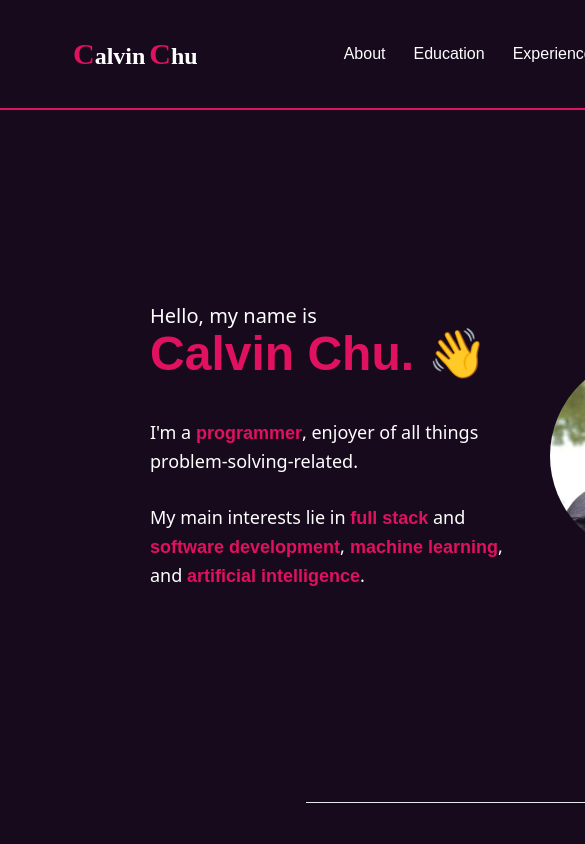
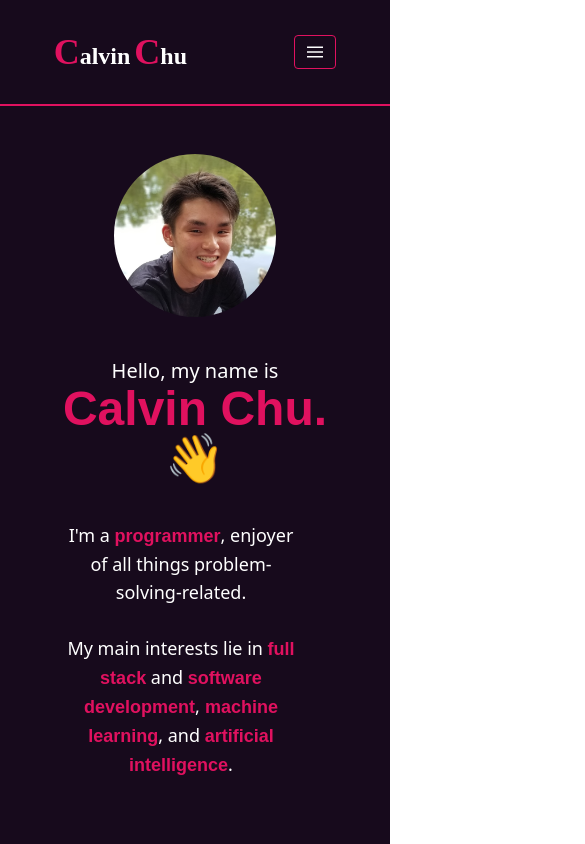
Before and after one commit to CalfinChoo/CCwebsite, a React (Create React App) app in the folder my-app/: page / in a window 390 px wide. Shown: the top 844 px of the page, 585 px wide, since content can reach past the window. Built offline with nearby package versions, Linux system fonts and the light colour scheme.

Commit message:
add media query

```diff
--- a/my-app/src/App.js
+++ b/my-app/src/App.js
@@ -10,7 +10,7 @@
 
 function App() {
   return (
-    <div className="text-white bg-c-purple min-w-[900px] font-sans">
+    <div className="text-white bg-c-purple font-sans">
       <Header />
       <About />
       <div className="flex justify-center">
--- a/my-app/src/components/About.jsx
+++ b/my-app/src/components/About.jsx
@@ -4,7 +4,7 @@
 
 function About() {
   const name1 = "Hello, my name is";
-  const name2 = "Calvin Chu. 👋";
+  const name2 = "Calvin Chu. ";
   const greeting = {
     hidden: { opacity: 1 },
     visible: {
@@ -45,10 +45,10 @@
       className="about-section flex justify-center font-arima"
       id="about"
     >
-      <div className="w-2/3 max-w-[1000px] my-48 flex justify-between">
-        <div className="w-2/3 flex flex-col justify-center">
+      <div className="lg:w-2/3 sm:w-3/4 w-5/6 max-w-[1000px] lg:my-48 sm:my-24 my-12 flex lg:justify-between lg:flex-row flex-col-reverse items-center">
+        <div className="lg:w-2/3 sm:w-3/4 w-5/6 flex flex-col justify-center lg:text-left text-center">
           <h1 className="mb-10">
-            <motion.h1
+            <motion.div
               className="load-screen--message"
               variants={greeting}
               initial="hidden"
@@ -66,7 +66,9 @@
                 );
               })}
               <br />
-              {name2.split("").map((char, index) => {
+              {name2
+                .split("")
+                .map((char, index) => {
                   return (
                     <motion.span
                       key={char + "-" + index}
@@ -76,8 +78,29 @@
                       {char}
                     </motion.span>
                   );
-              })}
-            </motion.h1>
+                })
+                .concat([
+                  <motion.div
+                    key="wave"
+                    variants={letter}
+                    transition={{ duration: 0.5 }}
+                    style={{ display: "inline-block" }}
+                  >
+                    <motion.div
+                      animate={{ rotate: [0, 20, -20, 20, -20, 0] }}
+                      transition={{
+                        duration: 2,
+                        ease: "easeInOut",
+                        loop: Infinity,
+                        repeatDelay: 1,
+                      }}
+                      className="text-5xl"
+                    >
+                      &#x1F44B;
+                    </motion.div>
+                  </motion.div>,
+                ])}
+            </motion.div>
           </h1>
           <motion.h2
             className="load-screen--message"
@@ -121,7 +144,7 @@
             </p>
           </motion.h2>
         </div>
-        <div className="w-1/3 flex items-center">
+        <div className="lg:w-1/3 sm:w-2/5 w-1/2 flex items-center pb-10 lg:pb-0">
           <div className="h-fit">
             <img src={photo} alt="me" className="object-contain rounded-full" />
           </div>
--- a/my-app/src/components/Contact.jsx
+++ b/my-app/src/components/Contact.jsx
@@ -9,7 +9,7 @@
   const [color2, setColor2] = useState("white");
   return (
     <section className="contact-section flex justify-center" id="contact">
-      <div className="experience w-2/3 min-w-[900px] mt-40 flex content-center flex-col">
+      <div className="experience w-2/3 mt-40 flex content-center flex-col">
         <div>
           <h1 className="text-3xl font-bold text-center mb-5">
             Connect With Me!
@@ -71,7 +71,7 @@
           <div className="text-center mb-10">
             <p className="text-slate-400">
               Last updated on{" "}
-              <span className="text-c-ruby">August 17, 2024</span>
+              <span className="text-c-ruby">August 21, 2024</span>
             </p>
           </div>
         </div>
--- a/my-app/src/components/Education.jsx
+++ b/my-app/src/components/Education.jsx
@@ -9,7 +9,7 @@
           Education
         </header>
         <div className="flex flex-col items-center">
-          <div className="w-3/4 border-2 border-white rounded-xl p-4 ease-out duration-300 hover:w-5/6">
+          <div className="sm:w-3/4 w-full border-2 border-white rounded-xl p-4 ease-out duration-300 sm:hover:w-5/6">
             <div className="flex justify-center">
               <FaGraduationCap size={40} />
             </div>
@@ -64,7 +64,7 @@
             <div className="w-8 h-8 border-4 border-white rounded-full"></div>
           </div>
 
-          <div className="w-3/4 border-2 border-white rounded-xl p-4 ease-out duration-300 hover:w-5/6">
+          <div className="sm:w-3/4 w-full border-2 border-white rounded-xl p-4 ease-out duration-300 sm:hover:w-5/6">
             <div className="flex justify-center">
               <FaGraduationCap size={40} />
             </div>
--- a/my-app/src/components/Header.jsx
+++ b/my-app/src/components/Header.jsx
@@ -1,28 +1,60 @@
-import React, { useState } from "react";
+import React, { useRef, useState } from "react";
 
 function Header() {
   const [logo, setLogo] = useState("transition-all duration-300 text-white");
+  const ref = useRef();
+
+  const toggleMenu = (isClosing = false) => {
+    if (ref) {
+      if (ref.current.classList.contains("hidden") && !isClosing) {
+        ref.current.classList.remove("hidden");
+      } else {
+        ref.current.classList.add("hidden");
+      }
+    }
+  };
+
   return (
-    <header className="flex justify-around py-9 sticky top-0 bg-c-purple border-b-2 border-b-c-ruby items-center z-50">
+    <header className="flex justify-around py-8 sticky top-0 bg-c-purple border-b-2 border-b-c-ruby items-center z-50">
       <a
         className="font-bold text-2xl flex items-end font-playwrite"
         href="/portfolio"
         onMouseOver={() => setLogo("transition-all duration-300 text-c-ruby")}
         onMouseOut={() => setLogo("transition-all duration-300 text-white")}
       >
-        <span className="text-3xl text-c-ruby">C</span>
+        <span className="text-4xl text-c-ruby">C</span>
         <span className={logo + " mr-1"}>alvin</span>
-        <span className="text-3xl text-c-ruby">C</span>
+        <span className="text-4xl text-c-ruby">C</span>
         <span className={logo}>hu</span>
       </a>
-      <nav className="flex">
-        <ul className="flex flex-row space-x-7 font-arimo">
+      <nav className="flex items-center justify-between flex-wrap">
+        <div className="lg:hidden">
+          <button
+            id="nav-toggle"
+            className="flex items-center px-3 py-2 border rounded text-white border-c-ruby hover:text-c-ruby hover:border-white"
+            onClick={() => toggleMenu()}
+          >
+            <svg
+              className="fill-current h-4 w-4"
+              viewBox="0 0 20 20"
+              xmlns="http://www.w3.org/2000/svg"
+            >
+              <title>Open Menu</title>
+              <path d="M0 3h20v2H0V3zm0 6h20v2H0V9zm0 6h20v2H0v-2z" />
+            </svg>
+          </button>
+        </div>
+        <div
+          className="w-full block flex-grow absolute top-105 right-0 lg:bg-inherit bg-c-black-transparent-75 hidden lg:flex lg:items-center lg:w-auto lg:static"
+          id="nav-content"
+          ref={ref}
+        >
+          <ul className="flex flex-row lg:space-x-7 font-arimo flex-col lg:flex-row">
             <li>
               <a
                 href="#about"
-              className="transition-all"
-              onMouseOver={({ target }) => (target.style.color = "#E0115F")}
-              onMouseOut={({ target }) => (target.style.color = "white")}
+                className="block lg:mt-3 lg:inline-block lg:mt-0 text-white hover:text-c-ruby transition-all duration-300 lg:py-0 py-4 text-center lg:hover:bg-inherit hover:bg-c-white-transparent-10"
+                onClick={() => toggleMenu(true)}
               >
                 About
               </a>
@@ -30,9 +62,8 @@
             <li>
               <a
                 href="#education"
-              className="transition-all"
-              onMouseOver={({ target }) => (target.style.color = "#E0115F")}
-              onMouseOut={({ target }) => (target.style.color = "white")}
+                className="block lg:mt-3 lg:inline-block lg:mt-0 text-white hover:text-c-ruby transition-all duration-300 lg:py-0 py-4 text-center lg:hover:bg-inherit hover:bg-c-white-transparent-10"
+                onClick={() => toggleMenu(true)}
               >
                 Education
               </a>
@@ -40,9 +71,8 @@
             <li>
               <a
                 href="#experience"
-              className="transition-all"
-              onMouseOver={({ target }) => (target.style.color = "#E0115F")}
-              onMouseOut={({ target }) => (target.style.color = "white")}
+                className="block lg:mt-3 lg:inline-block lg:mt-0 text-white hover:text-c-ruby transition-all duration-300 lg:py-0 py-4 text-center lg:hover:bg-inherit hover:bg-c-white-transparent-10"
+                onClick={() => toggleMenu(true)}
               >
                 Experience
               </a>
@@ -50,9 +80,8 @@
             <li>
               <a
                 href="#projects"
-              className="transition-all"
-              onMouseOver={({ target }) => (target.style.color = "#E0115F")}
-              onMouseOut={({ target }) => (target.style.color = "white")}
+                className="block lg:mt-3 lg:inline-block lg:mt-0 text-white hover:text-c-ruby transition-all duration-300 lg:py-0 py-4 text-center lg:hover:bg-inherit hover:bg-c-white-transparent-10"
+                onClick={() => toggleMenu(true)}
               >
                 Projects
               </a>
@@ -60,9 +89,8 @@
             <li>
               <a
                 href="#skills"
-              className="transition-all"
-              onMouseOver={({ target }) => (target.style.color = "#E0115F")}
-              onMouseOut={({ target }) => (target.style.color = "white")}
+                className="block lg:mt-3 lg:inline-block lg:mt-0 text-white hover:text-c-ruby transition-all duration-300 lg:py-0 py-4 text-center lg:hover:bg-inherit hover:bg-c-white-transparent-10"
+                onClick={() => toggleMenu(true)}
               >
                 Skills
               </a>
@@ -70,14 +98,14 @@
             <li>
               <a
                 href="#contact"
-              className="transition-all"
-              onMouseOver={({ target }) => (target.style.color = "#E0115F")}
-              onMouseOut={({ target }) => (target.style.color = "white")}
+                className="block lg:mt-3 lg:inline-block lg:mt-0 text-white hover:text-c-ruby transition-all duration-300 lg:py-0 py-4 text-center lg:hover:bg-inherit hover:bg-c-white-transparent-10"
+                onClick={() => toggleMenu(true)}
               >
                 Contact
               </a>
             </li>
           </ul>
+        </div>
       </nav>
     </header>
   );
--- a/my-app/src/index.css
+++ b/my-app/src/index.css
@@ -2,6 +2,19 @@
 @tailwind components;
 @tailwind utilities;
 @import url("https://fonts.googleapis.com/css2?family=Arima:wght@100..700&family=Arimo:ital,wght@0,400..700;1,400..700&family=Chango&family=Playwrite+DE+SAS:wght@100..400&display=swap");
+
+@layer utilities {
+  /* Hide scrollbar for Chrome, Safari and Opera */
+  .no-scrollbar::-webkit-scrollbar {
+    display: none;
+  }
+  /* Hide scrollbar for IE, Edge and Firefox */
+  .no-scrollbar {
+    -ms-overflow-style: none; /* IE and Edge */
+    scrollbar-width: none; /* Firefox */
+  }
+}
+
 body {
   margin: 0;
   font-family: -apple-system, BlinkMacSystemFont, "Segoe UI", "Roboto", "Oxygen",
--- a/my-app/tailwind.config.js
+++ b/my-app/tailwind.config.js
@@ -10,6 +10,8 @@
         "c-green": "#06A77D",
         "c-sky": "#46A2FF",
         "c-violet": "#57068C",
+        "c-black-transparent-75": "rgba(0, 0, 0, 0.75)",
+        "c-white-transparent-10": "rgba(255, 255, 255, 0.1)",
       },
       fontFamily: {
         arima: ["Arima", "system-ui"],
@@ -17,6 +19,13 @@
         chango: ["Chango", "sans-serif"],
         playwrite: ["Playwrite DE SAS", "cursive"],
       },
+      screens: {
+        sm: "640px",
+        lg: "1024px",
+      },
+      spacing: {
+        105: "105px",
+      },
     },
   },
   plugins: [],
```
Also changed, not shown: my-app/src/components/Projects.jsx (+48 -32 lines), my-app/src/components/Skills.jsx (+5 -5 lines). Lines whose indentation alone changed are shown as unchanged.
